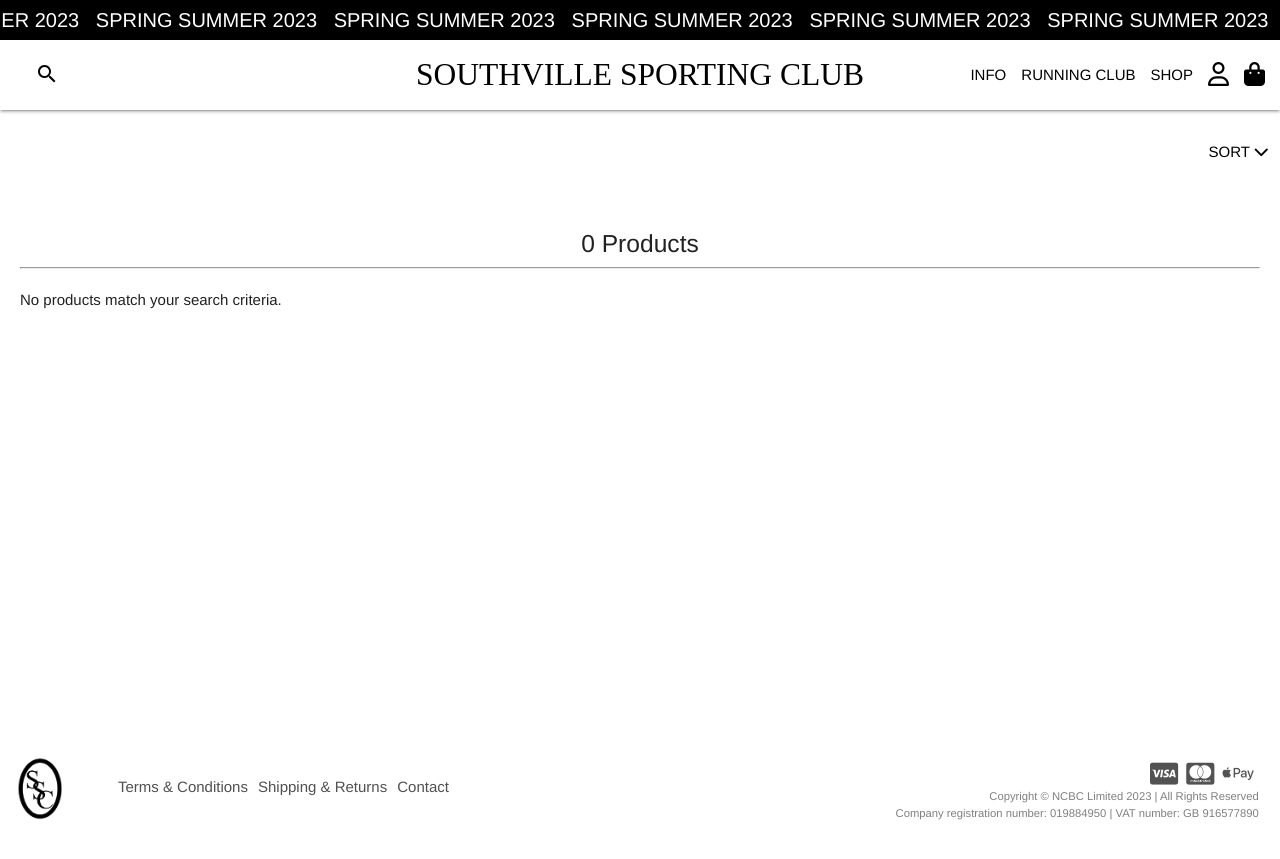
After one commit to nccadman19/southville-sporting-club, a Django app: page /products/nothing-found/ in a window 1280 px wide. The commit adds this page. Shown: the top 859 px of the page. Run offline with Django 4.2, Linux system fonts and the light colour scheme; parts of the project's set-up code (start-up, migrations or seed data) failed here and were passed over; some libraries are stand-ins or nearby versions.

Commit message:
Implemented 'Nothing Found' page layout and styling for search results with no matching products.

```diff
--- a/home/templates/home/index.html
+++ b/home/templates/home/index.html
@@ -13,11 +13,6 @@
             Shop Latest Drop
         </a>
         <br><br>
-
-        {% if messages %}
-        <div class="message-container"></div>
-        {% endif %}
-
     </div>
 </div>
 {% endblock %}
--- a/products/static/products/css/products.css
+++ b/products/static/products/css/products.css
@@ -85,7 +85,6 @@
     /* Hide overflowed text */
 }
 
-
 /* Products Details */
 
 .product-detail {
@@ -141,3 +140,16 @@
         margin-right: 20px;
     }
 }
+
+/* Nothing Found */
+
+.nothing-found {
+    height: 60vh;
+    padding: 20px;
+    text-align: center;
+}
+
+.nothing-found p {
+    text-align: left;
+    margin-top: 20px;
+}
--- /dev/null
+++ b/products/templates/products/nothing_found.html
@@ -0,0 +1,90 @@
+{% extends "base.html" %}
+{% load static %}
+
+{% block extra_css %}
+<link href="{% static 'products/css/products.css' %}" type="text/css" rel="stylesheet" media="screen,projection" />
+{% endblock %}
+
+{% block extra_js %}
+<script src="{% static 'products/js/products.js' %}"></script>
+{% endblock %}
+
+{% block content %}
+<main class="section no-pad-bot" id="index-banner">
+    <div class="container">
+        <div class="row center-align">
+            <div class="col center-align">
+                {% if selected_category == 'new' %}
+                <span class="card-title-new">RUN WITH NATURE</span>
+                <p class="new-info">INSPIRED BY NATURE AND RUNNING OUTDOORS, HEAVYWEIGHT AND LONG LASTING FABRICS MADE
+                    FOR LONGEVITY AND DISTANCE.</p>
+                {% endif %}
+            </div>
+        </div>
+    </div>
+    <div class="container">
+        <div class="row">
+            <div class="col right">
+                <ul>
+                    <li class="sort-dropdown-trigger black-text" data-target="dropdown-filter">SORT
+                        <i class="fa-solid fa-chevron-down" style="color: #000000;"></i>
+                    </li>
+                    <ul id="dropdown-filter" class="dropdown-content">
+                        {% if selected_category %}
+                        <li>
+                            <a href="{% url 'products' %}?sort=price&direction=desc&category={{ selected_category }}">
+                                Price, High to Low
+                            </a>
+                        </li>
+                        <li>
+                            <a href="{% url 'products' %}?sort=price&direction=asc&category={{ selected_category }}">
+                                Price, Low to High
+                            </a>
+                        </li>
+                        <li>
+                            <a href="{% url 'products' %}?sort=name&direction=asc&category={{ selected_category }}">
+                                Alphabetically, A-Z
+                            </a>
+                        </li>
+                        <li>
+                            <a href="{% url 'products' %}?sort=name&direction=desc&category={{ selected_category }}">
+                                Alphabetically, Z-A
+                            </a>
+                        </li>
+                        {% endif %}
+                        {% if search_term %}
+                        <li>
+                            <a href="{% url 'products' %}?sort=price&direction=desc&q={{ search_term }}">
+                                Price, High to Low
+                            </a>
+                        </li>
+                        <li>
+                            <a href="{% url 'products' %}?sort=price&direction=asc&q={{ search_term }}">
+                                Price, Low to High
+                            </a>
+                        </li>
+                        <li>
+                            <a href="{% url 'products' %}?sort=name&direction=asc&q={{ search_term }}">
+                                Alphabetically, A-Z
+                            </a>
+                        </li>
+                        <li>
+                            <a href="{% url 'products' %}?sort=name&direction=desc&q={{ search_term }}">
+                                Alphabetically, Z-A
+                            </a>
+                        </li>
+                        {% endif %}
+                    </ul>
+                </ul>
+            </div>
+        </div>
+    </div>
+    <div class="section no-pad-bot hero-image" id="index-banner">
+        <div class="container nothing-found">
+            <h5 class="center-align">0 Products</h5>
+            <hr class="custom-line">
+            <p>No products match your search criteria.</p>
+        </div>
+    </div>
+</main>
+{% endblock %}
--- a/products/urls.py
+++ b/products/urls.py
@@ -3,5 +3,6 @@ from . import views
 
 urlpatterns = [
     path('', views.product_list, name='products'),
-    path('<product_id>', views.product_detail, name='product_detail')
+    path('<product_id>', views.product_detail, name='product_detail'),
+    path('nothing-found/', views.nothing_found, name='nothing_found'),
 ]
--- a/products/views.py
+++ b/products/views.py
@@ -37,7 +37,7 @@ def product_list(request):
 
             if not products:
                 messages.error(request, "No products match your search criteria.")
-                return redirect(reverse('products'))
+                return redirect(reverse('nothing_found'))
 
         if 'category' in request.GET:
             category = request.GET['category']
@@ -65,3 +65,6 @@ def product_detail(request, product_id):
 
     context = {'product': product, 'title': 'Product Detail'}
     return render(request, 'products/product_detail.html', context)
+
+def nothing_found(request):
+    return render(request, 'products/nothing_found.html')
```
